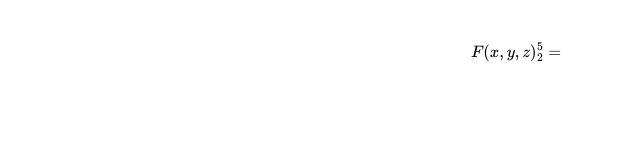
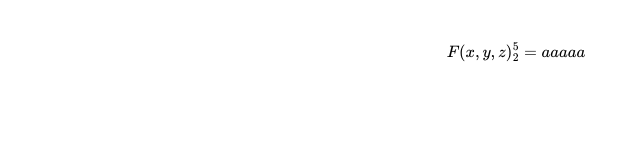
Before and after one commit to hugo-franca/GeracaoDeMalhas-2019, a website: page web/teste.html in a window 1280 px wide. Shown: the full height of the page, 124-764 px from the left. Drawn offline with nearby package versions, Linux system fonts and the light colour scheme; some packages are replaced by stand-ins of ours.

Commit message:
Update teste.html

```diff
--- a/web/teste.html
+++ b/web/teste.html
@@ -16,7 +16,7 @@
   AAAAAA
 
   $$
-  F(x, y, z)_2^5 =
+  F(x, y, z)_2^5 = aaaaa
   $$
 
 </body>
```
